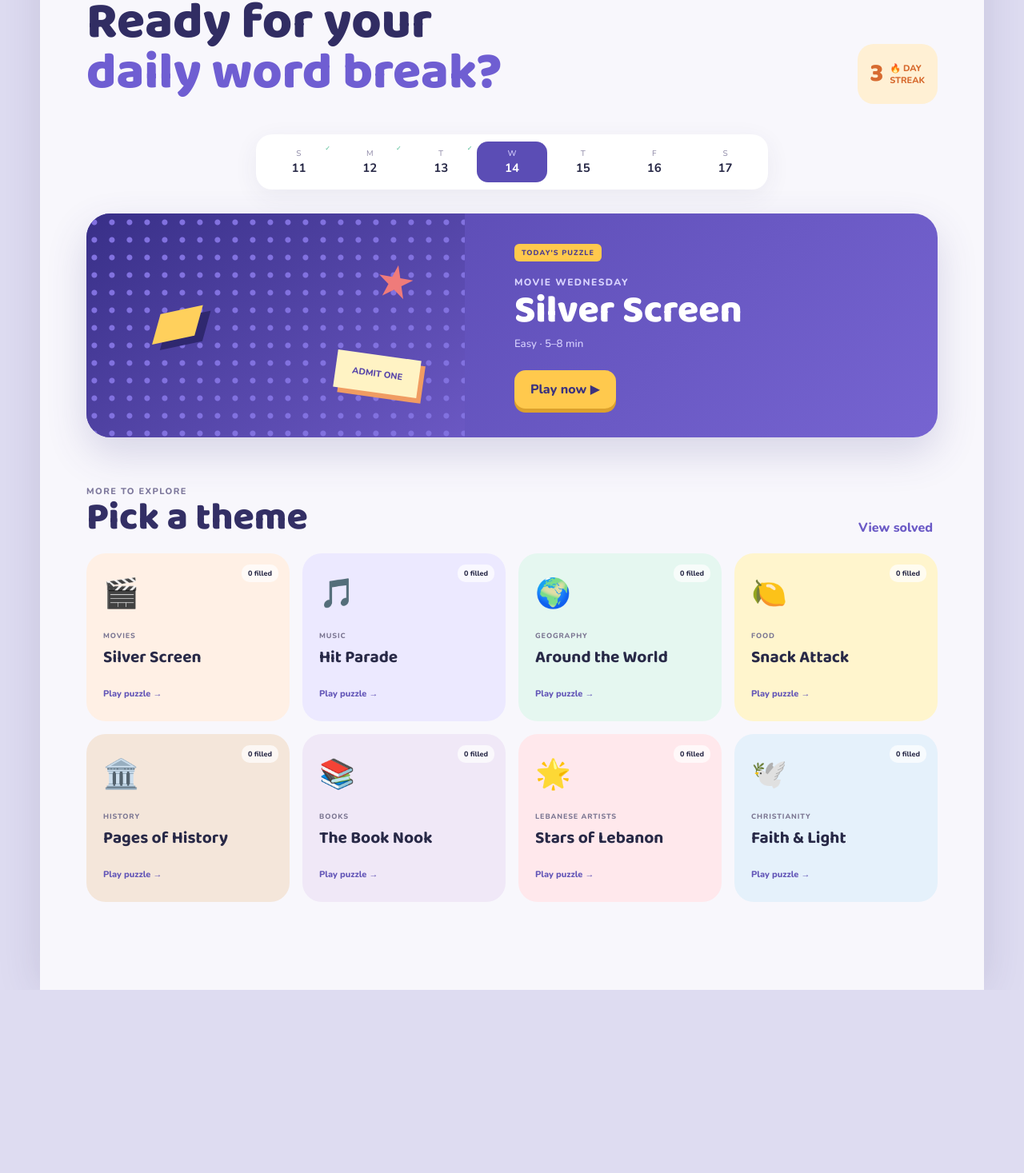
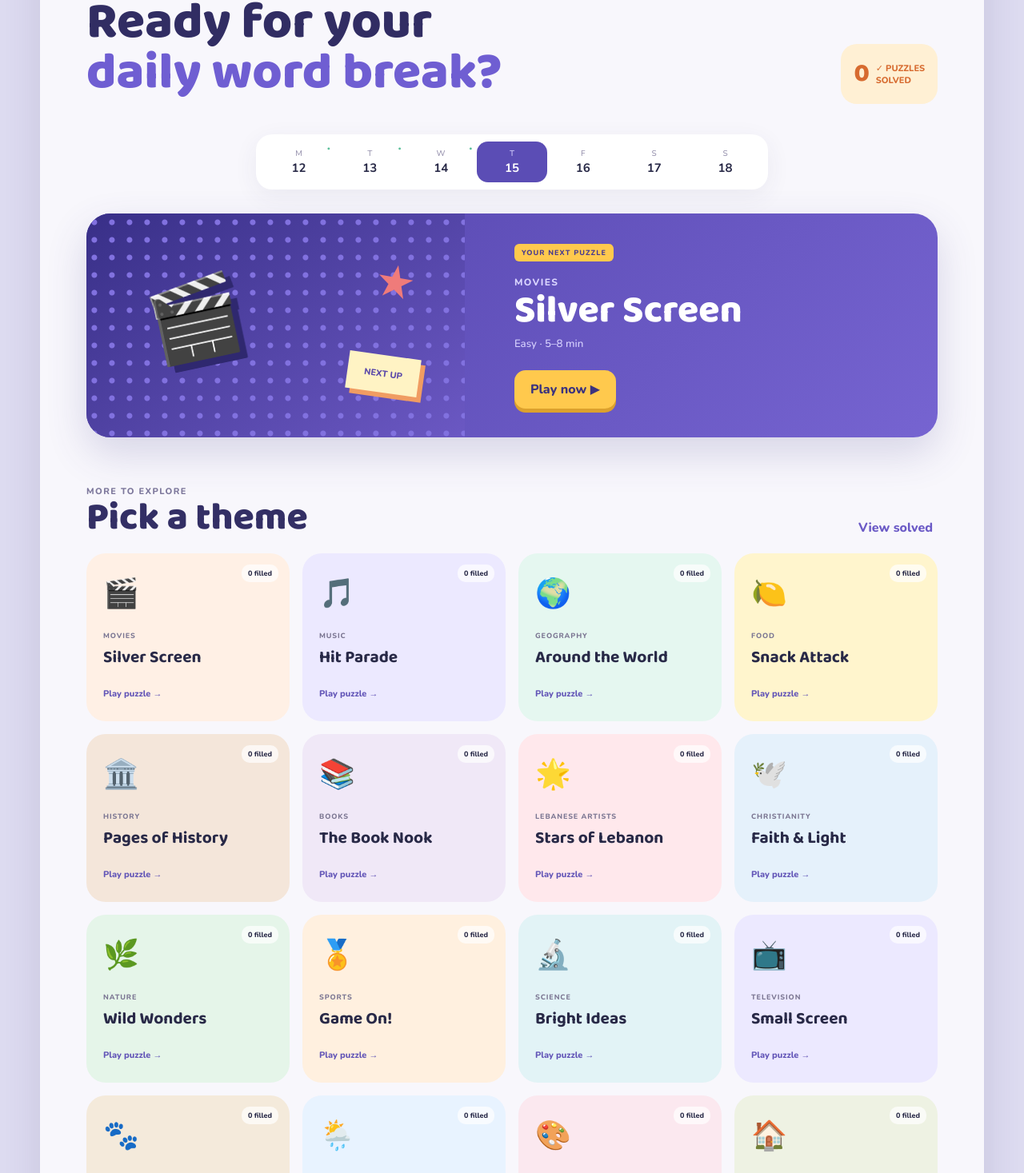
Before and after one commit to seroujk/crossword-puzzle, a React (Vite) app: page / in a window 1280 px wide. Shown: the part 159-1626 px from the top of the page at 80% size. Before the commit the page ends 1397 px from the top, so only its background shows below. Built offline with nearby package versions, Linux system fonts and the light colour scheme.

Commit message:
Add eight puzzle packs and dynamic daily home

```diff
--- a/src/board-fix.css
+++ b/src/board-fix.css
@@ -105,6 +105,14 @@
 .pack-5 { background: #f0e8f7; }
 .pack-6 { background: #ffe8ec; }
 .pack-7 { background: #e5f1fb; }
+.pack-8 { background: #e5f5e9; }
+.pack-9 { background: #fff0df; }
+.pack-10 { background: #e2f3f6; }
+.pack-11 { background: #ece9ff; }
+.pack-12 { background: #f4eadb; }
+.pack-13 { background: #e8f3ff; }
+.pack-14 { background: #fbe8ef; }
+.pack-15 { background: #eef2e3; }
 
 .pack-card.is-solved::after {
   content: '';
--- a/src/main.jsx
+++ b/src/main.jsx
@@ -6,7 +6,7 @@ import { puzzles as puzzleData } from './puzzles.js';
 
 const SIZE = 13;
 const KEY_ROWS = ['QWERTYUIOP', 'ASDFGHJKL', 'ZXCVBNM'];
-const THEME_ICONS = { Movies: '🎬', Music: '🎵', Geography: '🌍', Food: '🍋', History: '🏛️', Books: '📚', 'Lebanese Artists': '🌟', Christianity: '🕊️' };
+const THEME_ICONS = { Movies: '🎬', Music: '🎵', Geography: '🌍', Food: '🍋', History: '🏛️', Books: '📚', 'Lebanese Artists': '🌟', Christianity: '🕊️', Nature: '🌿', Sports: '🏅', Science: '🔬', Television: '📺', Animals: '🐾', Weather: '🌦️', Art: '🎨', Home: '🏠' };
 
 function buildGrid(words) {
   const placements = [], cells = new Map();
@@ -81,6 +81,14 @@ function App() {
 
   const grid = useMemo(() => selected ? buildGrid(selected.words) : null, [selected]);
   const completed = JSON.parse(localStorage.getItem('crossword-completed') || '[]');
+  const now = new Date();
+  const dateLabel = new Intl.DateTimeFormat(undefined, { weekday: 'long', month: 'long', day: 'numeric' }).format(now);
+  const calendarDays = Array.from({ length: 7 }, (_, index) => {
+    const date = new Date(now.getFullYear(), now.getMonth(), now.getDate() + index - 3);
+    return { date, weekday: new Intl.DateTimeFormat(undefined, { weekday: 'narrow' }).format(date), day: date.getDate(), today: index === 3 };
+  });
+  const heroPuzzle = puzzles.find(puzzle => !completed.some(item => item.id === puzzle.id)) || puzzles[0];
+  const heroProgress = Object.keys(JSON.parse(sessionStorage.getItem(`crossword-v2-${heroPuzzle.id}`) || '{}')).length;
   useEffect(() => {
     if (!selected || !grid) return;
     const solved = JSON.parse(localStorage.getItem('crossword-completed') || '[]').some(item => item.id === selected.id);
@@ -174,11 +182,11 @@ function App() {
       </header>
       {menu && <div className="quick-menu"><button onClick={() => setArchiveOpen(true)}>🏆 Solved collection</button><button onClick={() => setMenu(false)}>⚙️ Settings</button></div>}
       <main className="home-main">
-        <section className="welcome"><div><p>Wednesday, October 14</p><h1>Ready for your<br/><em>daily word break?</em></h1></div><div className="streak"><b>3</b><span>🔥 day<br/>streak</span></div></section>
-        <div className="date-strip" aria-label="Daily calendar">{['S','M','T','W','T','F','S'].map((d,i) => <div className={i === 3 ? 'today' : ''} key={i}><small>{d}</small><b>{11+i}</b>{i < 3 && <span>✓</span>}</div>)}</div>
+        <section className="welcome"><div><p>{dateLabel}</p><h1>Ready for your<br/><em>daily word break?</em></h1></div><div className="streak"><b>{completed.length}</b><span>✓ puzzles<br/>solved</span></div></section>
+        <div className="date-strip" aria-label="This week">{calendarDays.map((item, index) => <div className={item.today ? 'today' : ''} key={item.date.toISOString()}><small>{item.weekday}</small><b>{item.day}</b>{index < 3 && <span>•</span>}</div>)}</div>
         <section className="daily-card">
-          <div className="card-art"><div className="film">▰</div><div className="star">★</div><div className="ticket">ADMIT ONE</div></div>
-          <div className="daily-copy"><span className="tag">TODAY'S PUZZLE</span><p>Movie Wednesday</p><h2>{puzzles[0].title}</h2><small>Easy · 5–8 min</small><button onClick={() => openPuzzle(puzzles[0])}>{completed.some(x => x.id === puzzles[0].id) ? 'Play again' : 'Play now'} <Icon>▶</Icon></button></div>
+          <div className="card-art"><div className="film">{THEME_ICONS[heroPuzzle.theme]}</div><div className="star">★</div><div className="ticket">NEXT UP</div></div>
+          <div className="daily-copy"><span className="tag">{heroProgress ? 'CONTINUE PLAYING' : 'YOUR NEXT PUZZLE'}</span><p>{heroPuzzle.theme}</p><h2>{heroPuzzle.title}</h2><small>{heroProgress ? `${heroProgress} letters filled` : 'Easy · 5–8 min'}</small><button onClick={() => openPuzzle(heroPuzzle)}>{heroProgress ? 'Continue' : completed.length === puzzles.length ? 'Play again' : 'Play now'} <Icon>▶</Icon></button></div>
         </section>
         <section className="packs-head"><div><span className="mini-label">MORE TO EXPLORE</span><h2>Pick a theme</h2></div><button onClick={() => setArchiveOpen(true)}>View solved</button></section>
         <section className="pack-grid">{puzzles.map((p, i) => { const solved = completed.some(x => x.id === p.id); return <button className={`pack-card pack-${i} ${solved ? 'is-solved' : ''}`} key={p.id} onClick={() => openPuzzle(p)}>
--- a/src/puzzles.js
+++ b/src/puzzles.js
@@ -30,5 +30,37 @@ export const puzzles = [
   {
     id: 'faith-and-light', theme: 'Christianity', title: 'Faith & Light', kicker: 'Familiar words of faith and hope.', color: '#4d86b6',
     words: [['EASTER','Celebration of the Resurrection'],['CHURCH','A place of Christian worship'],['PRAYER','Words spoken to God'],['GOSPEL','The good news, or one of four New Testament books'],['JESUS','Central figure of Christianity'],['APOSTLE','One sent out to share the faith'],['CROSS','A central symbol of Christianity'],['BIBLE','The Christian holy book']]
+  },
+  {
+    id: 'wild-wonders', theme: 'Nature', title: 'Wild Wonders', kicker: 'Take a walk on the wild side.', color: '#4c9a6a',
+    words: [['TURTLE','A slow animal with a shell'],['RABBIT','A long-eared animal'],['SUNSET','The evening disappearance of the sun'],['MOUNTAIN','A very high natural landform'],['FOREST','A large area covered with trees'],['FLOWER','A colorful bloom'],['BUTTERFLY','An insect with colorful wings'],['WATERFALL','Water dropping over a steep edge']]
+  },
+  {
+    id: 'game-on', theme: 'Sports', title: 'Game On!', kicker: 'Easy clues for every fan.', color: '#e57b39',
+    words: [['SCORE','Points earned in a game'],['TEAM','A group of players on one side'],['MEDAL','A prize worn around the neck'],['COACH','The person who guides a team'],['SOCCER','A sport played with a round ball and goals'],['TENNIS','A racket sport played over a net'],['RACE','A contest to finish first'],['STADIUM','A large place where sports are played']]
+  },
+  {
+    id: 'bright-ideas', theme: 'Science', title: 'Bright Ideas', kicker: 'Simple science, satisfying solves.', color: '#3f91a8',
+    words: [['PLANET','A world that orbits a star'],['ATOM','A tiny building block of matter'],['ENERGY','The ability to do work'],['MAGNET','An object that attracts iron'],['SPACE','The vast region beyond Earth'],['LIGHT','What helps our eyes see'],['ROCKET','A vehicle built for space travel'],['SCIENCE','The study of the natural world']]
+  },
+  {
+    id: 'small-screen', theme: 'Television', title: 'Small Screen', kicker: 'Tune in to an easy one.', color: '#6656b8',
+    words: [['REMOTE','A device used to change channels'],['EPISODE','One part of a television series'],['COMEDY','A show made to make you laugh'],['ACTOR','A person who plays a role'],['DRAMA','A serious kind of show'],['CHANNEL','A station you can watch'],['SERIES','A television story told in episodes'],['SCREEN','The part of a TV that shows the picture']]
+  },
+  {
+    id: 'animal-friends', theme: 'Animals', title: 'Animal Friends', kicker: 'A playful pack from the animal kingdom.', color: '#b67d45',
+    words: [['KITTEN','A young cat'],['TIGER','A large striped cat'],['HORSE','An animal people ride'],['MONKEY','A playful primate'],['ELEPHANT','A huge animal with a trunk'],['DOLPHIN','A smart mammal that lives in the sea'],['PENGUIN','A black-and-white bird that cannot fly'],['PANDA','A black-and-white bear']]
+  },
+  {
+    id: 'weather-watch', theme: 'Weather', title: 'Weather Watch', kicker: 'A breezy forecast of clues.', color: '#5b91c9',
+    words: [['CLOUD','A white or gray shape in the sky'],['UMBRELLA','Something carried on a rainy day'],['SUNSHINE','Bright light from the sun'],['SNOW','Soft white flakes from the sky'],['RAINBOW','Colorful arc seen after rain'],['STORM','Weather with strong wind or rain'],['THUNDER','The loud sound during a storm'],['BREEZE','A gentle wind']]
+  },
+  {
+    id: 'art-studio', theme: 'Art', title: 'Art Studio', kicker: 'Colorful clues for creative minds.', color: '#c65f86',
+    words: [['PENCIL','A tool used for drawing'],['CANVAS','The surface an artist may paint on'],['SKETCH','A quick drawing'],['COLOR','What red, blue, and yellow are'],['MUSEUM','A place that displays art'],['ARTIST','A person who creates art'],['PORTRAIT','A picture of a person'],['PAINTING','A picture made with paint']]
+  },
+  {
+    id: 'home-sweet-home', theme: 'Home', title: 'Home Sweet Home', kicker: 'Comfortable clues from every room.', color: '#7b8a59',
+    words: [['LAMP','A small source of light'],['PILLOW','A soft place to rest your head'],['CHAIR','A seat for one person'],['WINDOW','An opening that lets in light'],['MIRROR','Something that shows your reflection'],['KITCHEN','Room where meals are prepared'],['TABLE','Furniture with a flat top'],['GARDEN','A place where flowers may grow']]
   }
 ];
```
